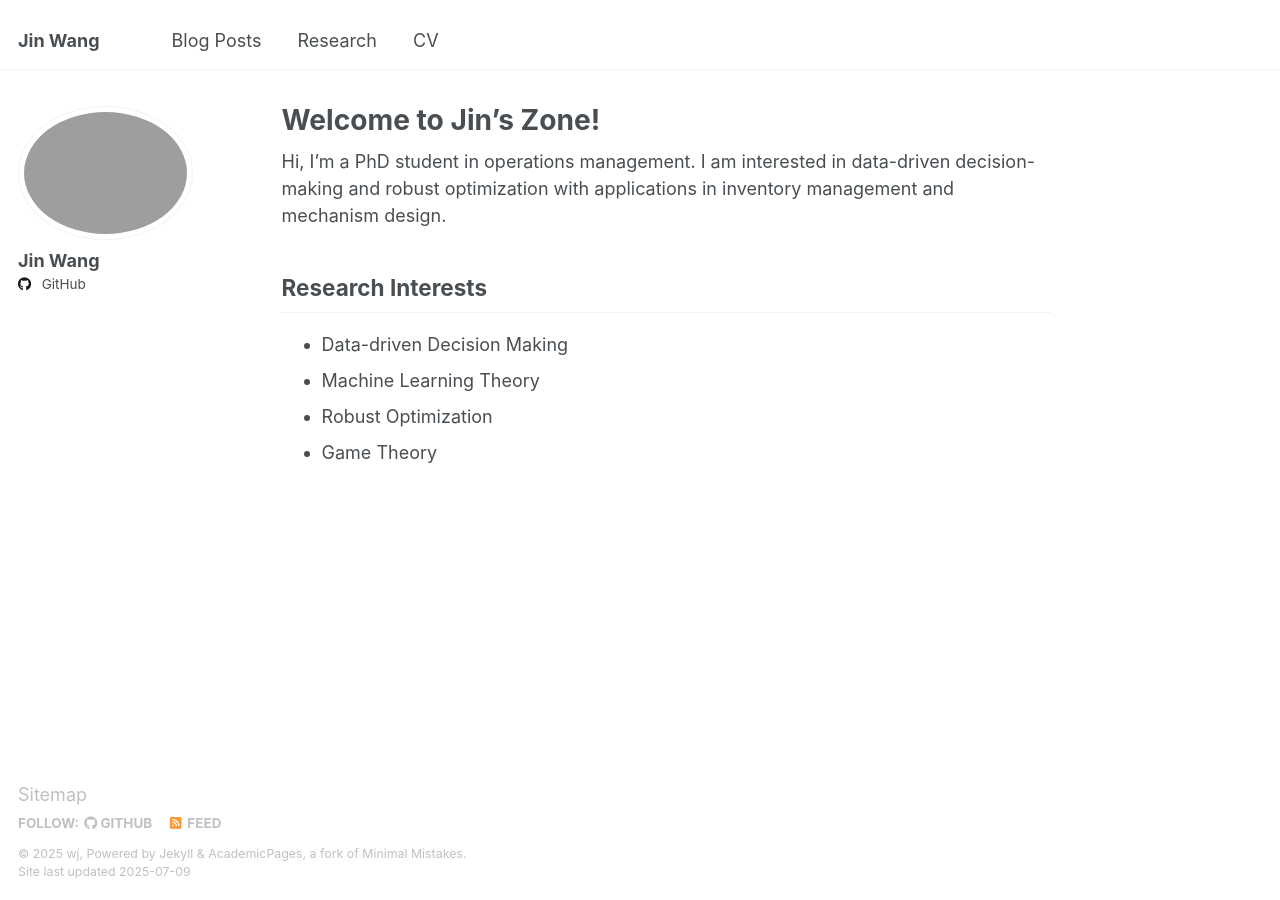
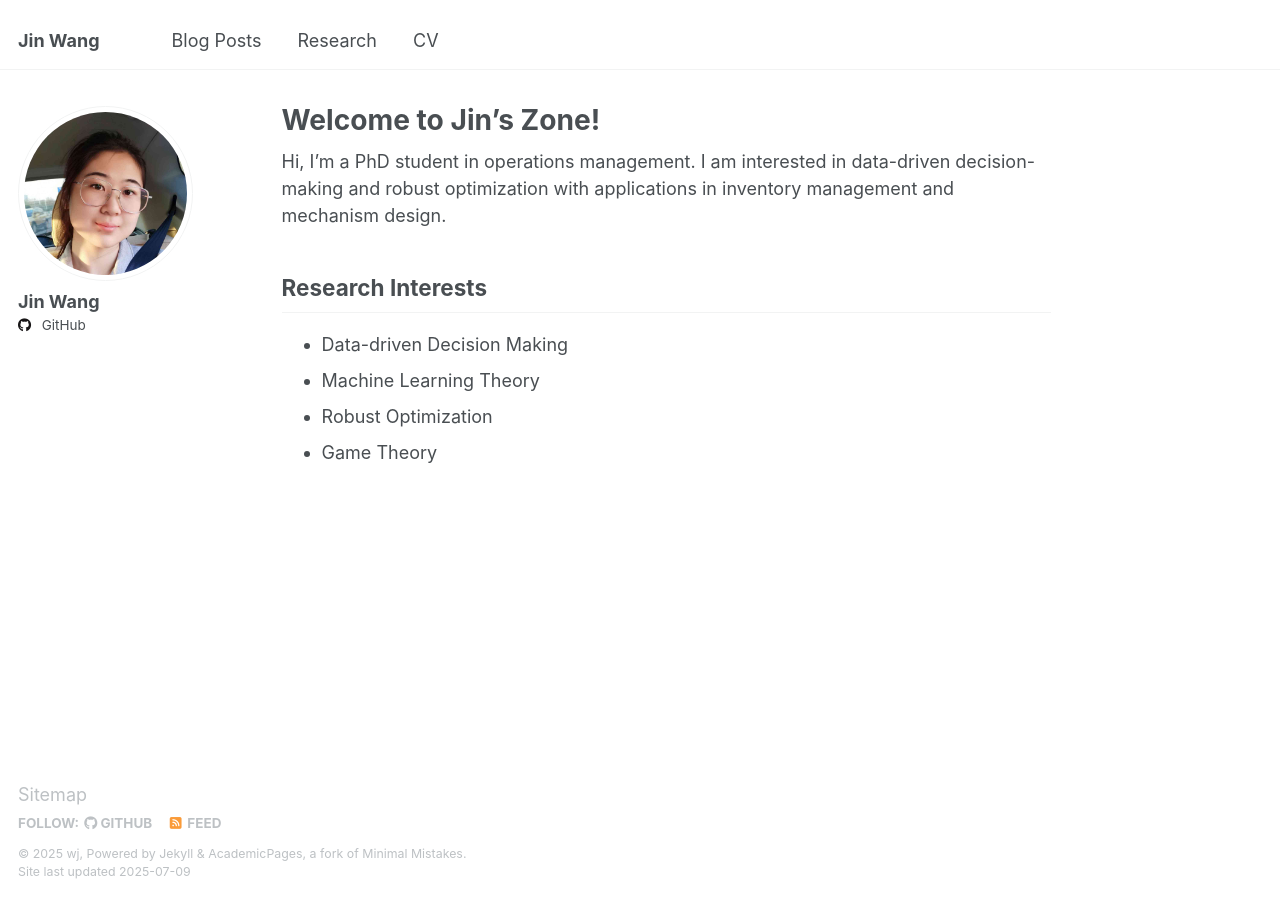
Before and after one commit to JiinnW/JiinnW, a Jekyll site: the page built from _pages/about.md, in a window 1280 px wide. Built offline with Jekyll 4.4.1, drawn with Linux system fonts in a browser that asks for light colours.

Commit message:
Update _config.yml

```diff
--- a/_config.yml
+++ b/_config.yml
@@ -22,7 +22,7 @@ repository               : "academicpages/academicpages.github.io"
 #               Additional customization can be done by editing /_includes/author-profile.html
 author:
   # Biographic information
-  avatar           : "face.png"
+  avatar           : "face.jpg"
   name             : "Jin Wang"
   pronouns         : # example: "she/her"
   bio              : #"PhD student in year 1"
```
